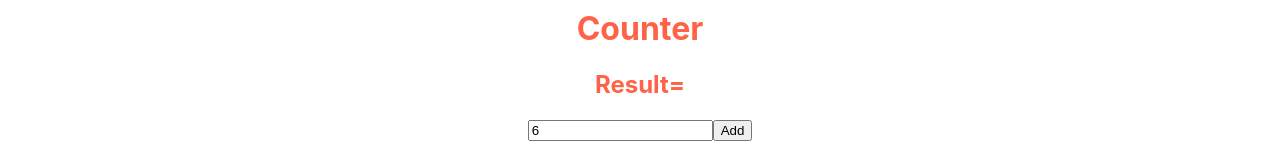
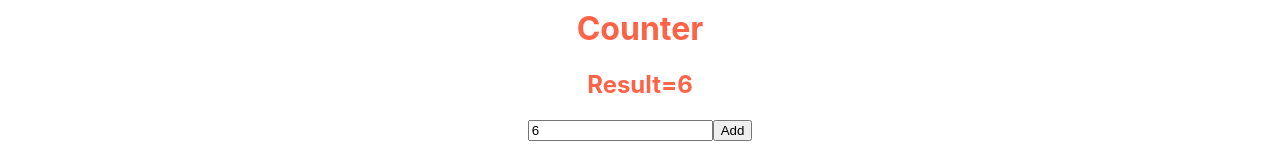
Before and after one commit to sameersheikh2/React-hooks, a React (Create React App) app: page /task2 in a window 1280 px wide. Shown: the part 144-304 px from the top of the page. Built offline with nearby package versions, Linux system fonts and the light colour scheme.

Commit message:
In Task2- Made change again in result tag..

```diff
--- a/src/Components/Input/task2.js
+++ b/src/Components/Input/task2.js
@@ -6,7 +6,7 @@ const Counter = () => {
   return (
     <div>
       <h1>Counter</h1>
-      <h2>Result={Addition}</h2>
+      <h2>Result={Addition + num}</h2>
       <input
         type="number"
         value={num}
```
